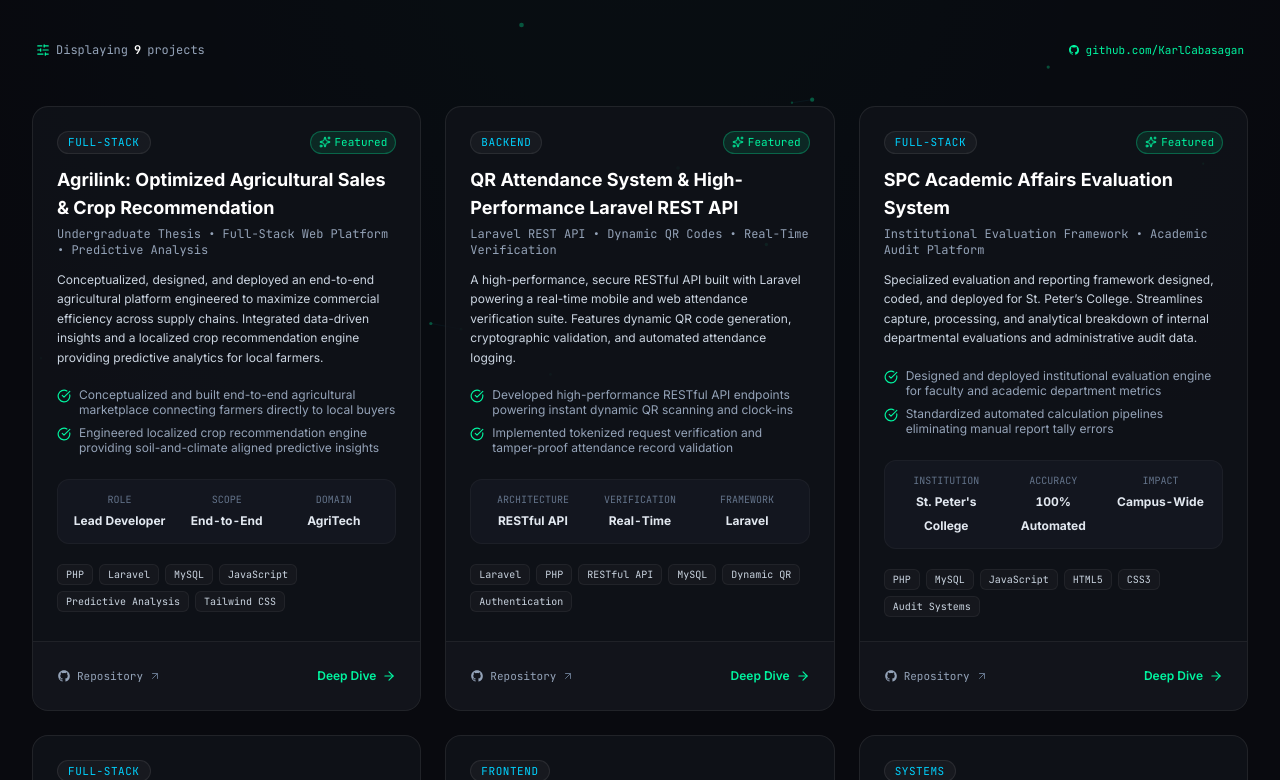
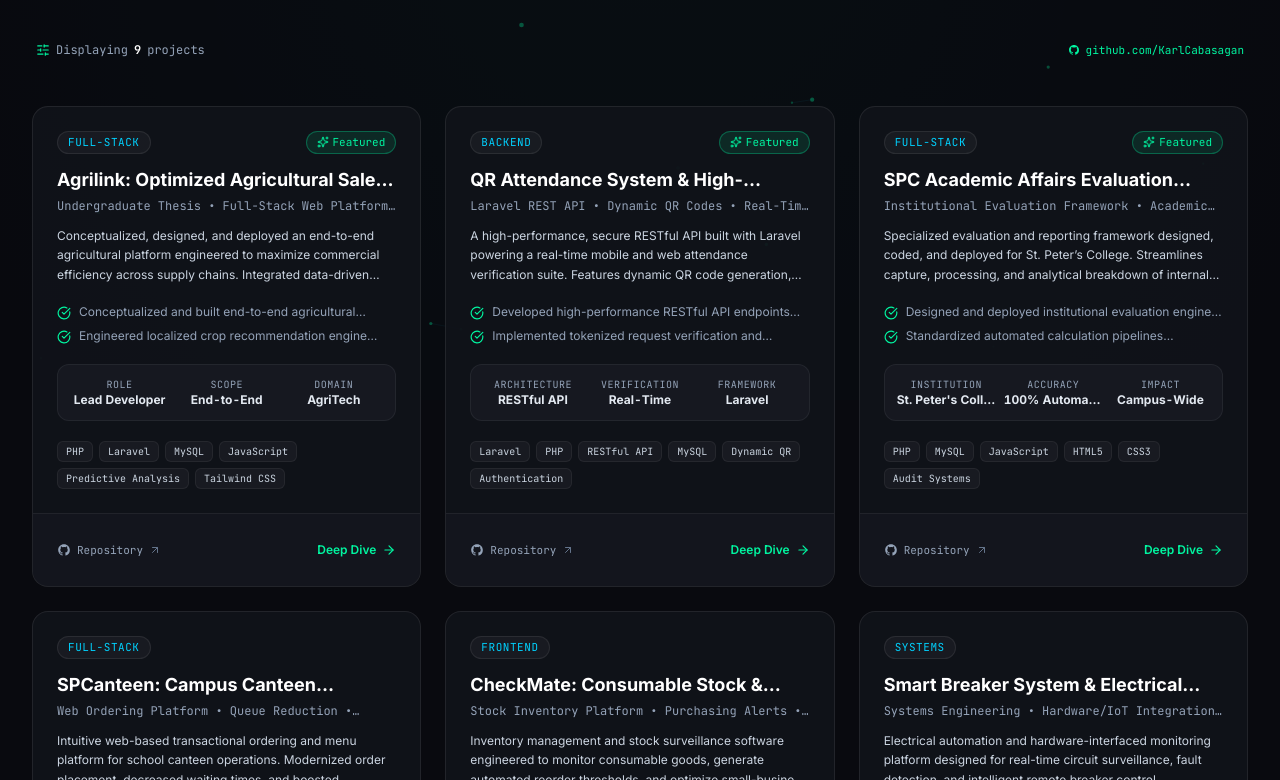
Before and after one commit to KarlCabasagan/karlcabasagan-portfolio, a React (Vite) app: page /projects in a window 1280 px wide. Shown: the part 400-1180 px from the top of the page. Built offline with nearby package versions, Linux system fonts and the light colour scheme.

Commit message:
refactor(projects): enhance ProjectCard a11y, hit targets, keyboard nav, and typography

```diff
--- a/src/components/projects/ProjectCard.tsx
+++ b/src/components/projects/ProjectCard.tsx
@@ -7,41 +7,50 @@ import type { Project } from '../../data/projectsData'
 
 interface ProjectCardProps {
   project: Project
-  onSelect?: (project: Project) => void
 }
 
-export const ProjectCard: React.FC<ProjectCardProps> = ({ project, onSelect }) => {
+export const ProjectCard: React.FC<ProjectCardProps> = ({ project }) => {
   const navigate = useNavigate()
 
   const handleCardClick = (e: React.MouseEvent) => {
     if ((e.target as HTMLElement).closest('a, button')) {
       return
     }
-    if (onSelect) {
-      onSelect(project)
-    } else {
+    navigate(`/projects/${project.id}`)
+  }
+
+  const handleKeyDown = (e: React.KeyboardEvent) => {
+    if ((e.target as HTMLElement).closest('a, button')) {
+      return
+    }
+    if (e.key === 'Enter' || e.key === ' ') {
+      e.preventDefault()
       navigate(`/projects/${project.id}`)
     }
   }
 
   return (
-    <motion.div
+    <motion.article
       layout
       initial={{ opacity: 0, y: 14 }}
       animate={{ opacity: 1, y: 0 }}
       exit={{ opacity: 0, scale: 0.98 }}
-      transition={{ duration: 0.22, ease: [0.16, 1, 0.3, 1] }}
+      transition={{ duration: 0.2, ease: [0.16, 1, 0.3, 1] }}
       onClick={handleCardClick}
-      className="group rounded-2xl bg-surface/80 border border-white/[0.08] hover:border-accent-mint/40 glass-surface-hover flex flex-col justify-between overflow-hidden cursor-pointer"
+      onKeyDown={handleKeyDown}
+      tabIndex={0}
+      role="region"
+      aria-label={`${project.title} project card`}
+      className="group rounded-2xl bg-surface/90 border border-white/[0.08] hover:border-accent-mint/40 glass-surface-hover flex flex-col justify-between overflow-hidden cursor-pointer focus:outline-none focus-visible:ring-2 focus-visible:ring-accent-mint/80 focus-visible:border-transparent transition-colors"
     >
-      <div className="p-6">
+      <div className="p-5 sm:p-6">
         {/* Header badges */}
         <div className="flex items-center justify-between gap-2 mb-3">
           <span className="text-[11px] font-mono uppercase tracking-wider px-2.5 py-0.5 rounded-full bg-white/[0.04] text-accent-cyan border border-white/[0.08]">
             {project.category}
           </span>
           {project.featured && (
-            <span className="inline-flex items-center gap-1 text-[11px] font-mono text-accent-mint bg-accent-mint/10 border border-accent-mint/30 px-2 py-0.5 rounded-full">
+            <span className="inline-flex items-center gap-1 text-[11px] font-mono text-accent-mint bg-accent-mint/10 border border-accent-mint/30 px-2.5 py-0.5 rounded-full">
               <Sparkles className="w-3 h-3" />
               Featured
             </span>
@@ -49,37 +58,37 @@ export const ProjectCard: React.FC<ProjectCardProps> = ({ project, onSelect }) =
         </div>
 
         {/* Title & Subtitle */}
-        <h3 className="text-lg font-bold text-white group-hover:text-accent-mint transition-colors mb-1">
+        <h3 className="text-lg font-bold text-white group-hover:text-accent-mint transition-colors mb-1 line-clamp-1">
           {project.title}
         </h3>
-        <p className="text-xs font-mono text-slate-400 mb-3">
+        <p className="text-xs font-mono text-slate-400 mb-3 line-clamp-1">
           {project.subtitle}
         </p>
 
         {/* Description */}
-        <p className="text-xs text-slate-300 leading-relaxed mb-5">
+        <p className="text-xs text-slate-300 leading-relaxed mb-5 max-w-[65ch] line-clamp-3">
           {project.description}
         </p>
 
         {/* Key Highlights list */}
-        <div className="space-y-2 mb-6">
+        <div className="space-y-2 mb-5">
           {project.highlights.slice(0, 2).map((item, idx) => (
             <div key={idx} className="flex items-start gap-2 text-xs text-slate-400">
               <CheckCircle className="w-3.5 h-3.5 text-accent-mint shrink-0 mt-0.5" />
-              <span className="leading-tight">{item}</span>
+              <span className="leading-tight line-clamp-1">{item}</span>
             </div>
           ))}
         </div>
 
         {/* Performance Metrics */}
         {project.metrics && project.metrics.length > 0 && (
-          <div className="grid grid-cols-3 gap-2 p-3 rounded-xl bg-surface-muted/70 border border-white/[0.04] mb-5">
+          <div className="grid grid-cols-3 gap-2 p-3 rounded-xl bg-surface-muted/80 border border-white/[0.06] mb-5">
             {project.metrics.map((m, idx) => (
-              <div key={idx} className="text-center">
-                <span className="block text-[10px] text-slate-500 font-mono uppercase">
+              <div key={idx} className="text-center min-w-0">
+                <span className="block text-[10px] text-slate-400 font-mono uppercase tracking-wider truncate">
                   {m.label}
                 </span>
-                <span className="text-xs font-bold text-slate-200 tabular-nums">
+                <span className="text-xs font-bold text-slate-200 tabular-nums truncate block">
                   {m.value}
                 </span>
               </div>
@@ -88,11 +97,11 @@ export const ProjectCard: React.FC<ProjectCardProps> = ({ project, onSelect }) =
         )}
 
         {/* Tags */}
-        <div className="flex flex-wrap gap-1.5">
+        <div className="flex flex-wrap gap-1.5" aria-label="Project technologies">
           {project.tags.map((tag) => (
             <span
               key={tag}
-              className="text-[10px] font-mono px-2 py-0.5 rounded-md bg-white/[0.03] text-slate-300 border border-white/[0.05]"
+              className="text-[10px] font-mono px-2 py-0.5 rounded-md bg-white/[0.04] text-slate-300 border border-white/[0.06]"
             >
               {tag}
             </span>
@@ -101,13 +110,13 @@ export const ProjectCard: React.FC<ProjectCardProps> = ({ project, onSelect }) =
       </div>
 
       {/* Card Footer Actions */}
-      <div className="px-6 py-4 bg-surface-muted/40 border-t border-white/[0.06] flex items-center justify-between">
+      <div className="px-5 sm:px-6 py-3.5 bg-surface-muted/50 border-t border-white/[0.06] flex items-center justify-between gap-3">
         <a
           href={project.githubUrl}
           target="_blank"
           rel="noopener noreferrer"
-          className="inline-flex items-center gap-1.5 text-xs text-slate-400 hover:text-white transition-colors tap-scale hit-target"
-          aria-label={`View ${project.title} on GitHub`}
+          className="inline-flex items-center gap-1.5 text-xs text-slate-400 hover:text-white transition-colors tap-scale hit-target min-h-[44px] focus:outline-none focus-visible:underline"
+          aria-label={`View ${project.title} repository on GitHub`}
         >
           <GithubIcon className="w-3.5 h-3.5" />
           <span className="font-mono text-[11px]">Repository</span>
@@ -116,18 +125,13 @@ export const ProjectCard: React.FC<ProjectCardProps> = ({ project, onSelect }) =
 
         <Link
           to={`/projects/${project.id}`}
-          onClick={(e) => {
-            if (onSelect) {
-              e.preventDefault()
-              onSelect(project)
-            }
-          }}
-          className="inline-flex items-center gap-1.5 text-xs font-semibold text-accent-mint hover:text-emerald-300 transition-colors tap-scale hit-target min-h-[36px]"
+          className="inline-flex items-center gap-1.5 text-xs font-semibold text-accent-mint hover:text-emerald-300 transition-colors tap-scale hit-target min-h-[44px] focus:outline-none focus-visible:underline"
+          aria-label={`Read deep dive for ${project.title}`}
         >
           <span>Deep Dive</span>
           <ArrowRight className="w-3.5 h-3.5" />
         </Link>
       </div>
-    </motion.div>
+    </motion.article>
   )
 }
```
